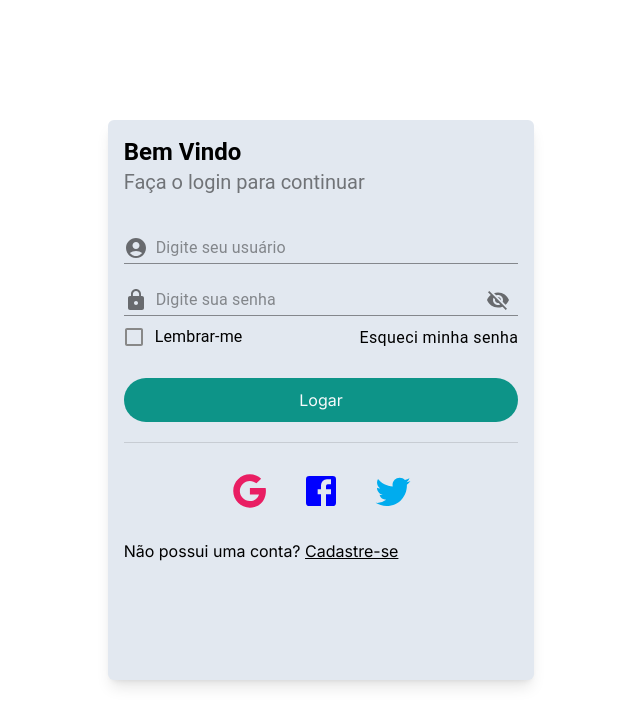
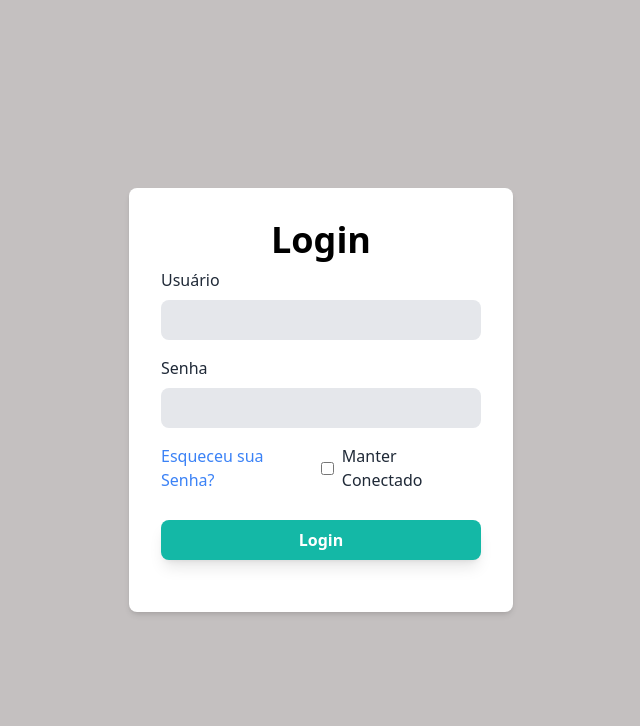
Before and after one commit to yLexter/todo-list, a Next.js app: page /login in a window 1280 px wide. Shown: the top 726 px of the page, without its empty margins (319-959 px from the left). Built offline with nearby package versions, Linux system fonts and the light colour scheme.

Commit message:
Pagina de login finalizada

```diff
--- a/app/calendario/page.tsx
+++ b/app/calendario/page.tsx
@@ -1,86 +1,87 @@
-'use client'
+"use client";
 
-import { Box, Button, IconButton, Tab, Tabs } from '@mui/material';
-import React, { useState } from 'react';
-import TitleOption from '../../components/utils/UI/TitleOption';
-import NavigateNextIcon from '@mui/icons-material/NavigateNext';
-import NavigateBeforeIcon from '@mui/icons-material/NavigateBefore';
-import { ITask } from '@/tsUtils/interfaces';
-import TabDay from './TabDay';
-import TabWeek from './TabWeek';
-import TabMonth from './TabMonth';
-import TabPanel from "./TabPanel"
-import { useAuthenticateContext } from '@/contexts';
-import { redirect } from 'next/navigation';
+import { Box, Button, IconButton, Tab, Tabs } from "@mui/material";
+import React, { useState } from "react";
+import TitleOption from "../../components/utils/UI/TitleOption";
+import NavigateNextIcon from "@mui/icons-material/NavigateNext";
+import NavigateBeforeIcon from "@mui/icons-material/NavigateBefore";
+import { ITask } from "@/tsUtils/interfaces";
+import TabDay from "./TabDay";
+import TabWeek from "./TabWeek";
+import TabMonth from "./TabMonth";
+import TabPanel from "./TabPanel";
+import { useAuthenticateContext } from "@/contexts";
+import { redirect } from "next/navigation";
+import LayoutProvider from "../LayoutProvider";
 
-interface IPropCalendar { }
+interface IPropCalendar {}
 
-export default function Page({ }: IPropCalendar) {
-
+export default function Page({}: IPropCalendar) {
    const { user } = useAuthenticateContext();
 
-    if (!user)
-        redirect("/login")
+   if (!user) redirect("/login");
 
    const [currentTab, setCurrentTab] = useState(1);
-    const handleChange = (e: React.SyntheticEvent<Element, Event>, value: number): void => {
+   const handleChange = (
+      e: React.SyntheticEvent<Element, Event>,
+      value: number
+   ): void => {
       setCurrentTab(value);
-    }
+   };
 
    const todayDate = new Date();
    const dateToString = todayDate.toLocaleString("pt-BR", {
-        day: '2-digit',
-        month: 'long',
-        year: 'numeric'
+      day: "2-digit",
+      month: "long",
+      year: "numeric",
    });
 
    const tasks: ITask[] = [
       {
          id: "a",
          content: "task1",
-            date: new Date()
+         date: new Date(),
       },
       {
          id: "y",
          content: "task 2",
-            date: new Date(Date.now() + 3600 * 1000 * 10 + 5 * 1000)
+         date: new Date(Date.now() + 3600 * 1000 * 10 + 5 * 1000),
       },
       {
          id: "z",
          content: "task 3",
-            date: new Date(Date.now() + 3600 * 1000 * 28 + 10 * 1000)
-        }
-    ]
+         date: new Date(Date.now() + 3600 * 1000 * 28 + 10 * 1000),
+      },
+   ];
 
    const sortedTasks = tasks.sort((a, b) => {
       const [hours1, minutes1] = [a.date.getHours(), a.date.getMinutes()];
       const [hours2, minutes2] = [b.date.getHours(), b.date.getMinutes()];
 
       return hours1 - hours2 || minutes1 - minutes2;
-    })
-
+   });
 
    return (
-        <Box className="col-span-9 w-full p-5"  >
-
-            <div className='flex justify-between gap-2 mb-5'>
+      <LayoutProvider>
+         <Box className="col-span-9 w-full p-5">
+            <div className="flex justify-between gap-2 mb-5">
                <TitleOption title={dateToString} />
                <Button>Adicionar Evento</Button>
             </div>
 
-            <div className='flex justify-between items-center mb-6'>
-                <Tabs onChange={handleChange} value={currentTab} >
+            <div className="flex justify-between items-center mb-6">
+               <Tabs onChange={handleChange} value={currentTab}>
                   <Tab label="Dia" value={1} />
                   <Tab label="Semana" value={2} />
                   <Tab label="Mês" value={3} />
                </Tabs>
 
-                <div className='flex gap-1'>
+               <div className="flex gap-1">
                   <IconButton size="large">
                      <NavigateBeforeIcon fontSize="inherit" />
                   </IconButton>
 
-                    <IconButton size="large" >
+                  <IconButton size="large">
                      <NavigateNextIcon fontSize="inherit" />
                   </IconButton>
                </div>
@@ -95,6 +96,7 @@ export default function Page({ }: IPropCalendar) {
             <TabPanel value={currentTab} index={3}>
                <TabMonth tasks={sortedTasks} />
             </TabPanel>
-        </Box >
+         </Box>
+      </LayoutProvider>
    );
-};
+}
--- a/app/layout.tsx
+++ b/app/layout.tsx
@@ -1,31 +1,26 @@
-import ContextProvider from '@/contexts/ContextProvider'
-import './globals.css'
-import type { Metadata } from 'next'
-import { Inter } from 'next/font/google'
-import LayoutProvider from './LayoutProvider'
+import ContextProvider from "@/contexts/ContextProvider";
+import "./globals.css";
+import type { Metadata } from "next";
+import { Inter } from "next/font/google";
+import LayoutProvider from "./LayoutProvider";
 
-const inter = Inter({ subsets: ['latin'] })
+const inter = Inter({ subsets: ["latin"] });
 
 export const metadata: Metadata = {
-  title: 'Create Next App',
-  description: 'Generated by create next app',
-}
+   title: "ToDo List",
+   description: "O melhor gerenciador de tarefas",
+};
 
 export default function RootLayout({
-  children,
+   children,
 }: {
-  children: React.ReactNode
+   children: React.ReactNode;
 }) {
-
-  return (
-    <html lang="en">
-      <body className={inter.className}>
-
-        <ContextProvider>
-          {children}
-        </ContextProvider>
-
-      </body>
-    </html>
-  )
+   return (
+      <html lang="en">
+         <body className="w-screen h-screen">
+            <ContextProvider>{children}</ContextProvider>
+         </body>
+      </html>
+   );
 }
--- /dev/null
+++ b/app/login/LoginScreen.tsx
@@ -0,0 +1,123 @@
+"use client";
+
+import {
+   Button,
+   Checkbox,
+   Divider,
+   FormControlLabel,
+   IconButton,
+   InputAdornment,
+   TextField,
+   Typography,
+} from "@mui/material";
+import React, { useState } from "react";
+
+import AccountCircleIcon from "@mui/icons-material/AccountCircle";
+import Visibility from "@mui/icons-material/Visibility";
+import VisibilityOff from "@mui/icons-material/VisibilityOff";
+import { z } from "zod";
+import { SubmitHandler, useForm } from "react-hook-form";
+import CustomButton from "../../components/utils/inputs/CustomButton";
+import GoogleIcon from "@mui/icons-material/Google";
+import FacebookIcon from "@mui/icons-material/Facebook";
+import TwitterIcon from "@mui/icons-material/Twitter";
+import SocialButton from "./SocialButton";
+import LockIcon from "@mui/icons-material/Lock";
+import { useAuthenticateContext } from "@/contexts";
+import { zodResolver } from "@hookform/resolvers/zod";
+
+type IPropPageLogin = {};
+
+const schema = z.object({
+   username: z.string().min(1, "Este campo é obrigatório"),
+   password: z.string().min(1, "Este campo é obrigatório"),
+   remember: z.boolean(),
+});
+
+type FormProps = z.infer<typeof schema>;
+
+export default function LoginScreen() {
+   const { authenticateUser } = useAuthenticateContext();
+
+   const {
+      register,
+      handleSubmit,
+      formState: { errors },
+   } = useForm<FormProps>({ resolver: zodResolver(schema) });
+
+   const [showPassword, setShowPassword] = useState(false);
+
+   const handleShowPassword = () => {
+      setShowPassword((oldShowPassword) => !oldShowPassword);
+   };
+
+   const onSubmit: SubmitHandler<FormProps> = (data) => {
+      authenticateUser();
+   };
+
+   return (
+      <div className="grid h-screen w-screen place-items-center bg-[#c4c0c0]">
+         <div className="bg-gray-800 flex flex-col justify-center w-96 h-96">
+            <form
+               className="max-w-[400px] w-full mx-auto rounded-lg bg-white p-8 px-8 shadow-md"
+               onSubmit={handleSubmit(onSubmit)}
+            >
+               <h2 className="text-4xl text-black font-bold text-center">
+                  Login
+               </h2>
+               <div className="flex flex-col text-gray-800 py-2">
+                  <label htmlFor="username">Usuário</label>
+                  <input
+                     {...register("username")}
+                     className={`rounded-lg bg-gray-200 mt-2 p-2 focus:border-blue-500 ${
+                        errors.username ? "border-red-500" : ""
+                     } focus:bg-white focus:outline-none`}
+                     type="text"
+                  />
+                  {errors.username && (
+                     <p className="text-red-500">{errors.username.message}</p>
+                  )}
+               </div>
+               <div className="flex flex-col text-gray-800 py-2">
+                  <label htmlFor="password">Senha</label>
+                  <input
+                     {...register("password")}
+                     className={`p-2 rounded-lg bg-gray-200 mt-2 focus:border-blue-500 ${
+                        errors.password ? "border-red-500" : ""
+                     } focus:bg-white focus:outline-none`}
+                     type="password"
+                  />
+                  {errors.password && (
+                     <p className="text-red-500">{errors.password.message}</p>
+                  )}
+               </div>
+               <div className="flex justify-between text-gray-800 py-2">
+                  <p
+                     id="checkbox-remember"
+                     className="text-blue-500 cursor-pointer"
+                  >
+                     Esqueceu sua Senha?{" "}
+                  </p>
+                  <label
+                     htmlFor="checkbox-remember"
+                     className="flex items-center"
+                  >
+                     <input
+                        {...register("remember")}
+                        className="mr-2"
+                        type="checkbox"
+                     />{" "}
+                     Manter Conectado
+                  </label>
+               </div>
+               <button
+                  type="submit"
+                  className="w-full my-5 py-2 bg-teal-500 shadow-lg hover:opacity-95 text-white font-semibold rounded-lg"
+               >
+                  Login
+               </button>
+            </form>
+         </div>
+      </div>
+   );
+}
--- a/app/login/page.tsx
+++ b/app/login/page.tsx
@@ -1,134 +1,42 @@
-'use client'
+"use client";
 
-import { Button, Checkbox, Divider, FormControlLabel, IconButton, InputAdornment, TextField, Typography } from '@mui/material';
-import React, { useState } from 'react';
+import {
+   Button,
+   Checkbox,
+   Divider,
+   FormControlLabel,
+   IconButton,
+   InputAdornment,
+   TextField,
+   Typography,
+} from "@mui/material";
+import React, { useState } from "react";
 
-import AccountCircleIcon from '@mui/icons-material/AccountCircle';
-import Visibility from '@mui/icons-material/Visibility';
-import VisibilityOff from '@mui/icons-material/VisibilityOff';
-import { z } from 'zod';
-import { SubmitHandler, useForm } from 'react-hook-form';
-import CustomButton from '../../components/utils/inputs/CustomButton';
-import CustomInput from '../../components/utils/inputs/CustomInput';
+import AccountCircleIcon from "@mui/icons-material/AccountCircle";
+import Visibility from "@mui/icons-material/Visibility";
+import VisibilityOff from "@mui/icons-material/VisibilityOff";
+import { z } from "zod";
+import { SubmitHandler, useForm } from "react-hook-form";
+import CustomButton from "../../components/utils/inputs/CustomButton";
+import CustomInput from "../../components/utils/inputs/CustomInput";
 
-import GoogleIcon from '@mui/icons-material/Google';
-import FacebookIcon from '@mui/icons-material/Facebook';
-import TwitterIcon from '@mui/icons-material/Twitter';
-import SocialButton from './SocialButton';
-import LockIcon from '@mui/icons-material/Lock';
-import { useAuthenticateContext } from '@/contexts';
-import { zodResolver } from "@hookform/resolvers/zod"
-import { redirect } from 'next/navigation';
+import GoogleIcon from "@mui/icons-material/Google";
+import FacebookIcon from "@mui/icons-material/Facebook";
+import TwitterIcon from "@mui/icons-material/Twitter";
+import SocialButton from "./SocialButton";
+import LockIcon from "@mui/icons-material/Lock";
+import { useAuthenticateContext } from "@/contexts";
+import { zodResolver } from "@hookform/resolvers/zod";
+import { redirect } from "next/navigation";
+import Home from "@/components/home/Home";
+import PageLogin from "./LoginScreen";
 
-type IPropLoginScreen = {}
+type IPropLoginScreen = {};
 
-const schema = z.object({
-    user: z.string().min(1, "Este campo é obrigatório"),
-    password: z.string().min(1, "Este campo é obrigatório")
-})
+export default function Page({}: IPropLoginScreen) {
+   const { user, authenticateUser } = useAuthenticateContext();
 
-type FormProps = z.infer<typeof schema>
+   if (user) return <Home />;
 
-export default function Page({ }: IPropLoginScreen) {
-
-    const { register, handleSubmit, formState: { errors } } = useForm<FormProps>({ resolver: zodResolver(schema) })
-    const [showPassword, setShowPassword] = useState(false)
-    const { authenticateUser } = useAuthenticateContext()
-
-    const handleShowPassword = () => {
-        setShowPassword(oldShowPassword => !oldShowPassword)
-    }
-
-    const onSubmit: SubmitHandler<FormProps> = (data) => {
-        authenticateUser();
-    }
-
-    return (
-        <div className='h-[70vh] w-1/3 flex flex-col gap-5 p-4 shadow-lg rounded-md bg-slate-200'>
-
-            <div className='mb-4'>
-                <h1 className='font-cb font-bold text-2xl'>Bem Vindo</h1>
-                <h2 className='font-cb font-normal opacity-50 text-xl'>Faça o login para continuar</h2>
-            </div>
-
-            <form onSubmit={handleSubmit(onSubmit)} className='h-auto w-auto flex flex-col gap-5'>
-
-                <TextField
-                    {...register("user")}
-                    placeholder="Digite seu usuário"
-                    variant="standard"
-                    error={!!errors.user?.message}
-                    helperText={errors.user?.message || ""}
-                    InputProps={{
-                        startAdornment: (
-                            <InputAdornment position="start">
-                                <AccountCircleIcon />
-                            </InputAdornment>
-                        )
-                    }}>
-                </TextField>
-
-                <div className='w-auto'>
-                    <TextField
-                        sx={{ width: "100%" }}
-                        {...register("password")}
-                        type={showPassword ? "text" : "password"}
-                        variant="standard"
-                        placeholder="Digite sua senha"
-                        error={!!errors.password?.message}
-                        helperText={errors.password?.message || ""}
-                        InputProps={{
-                            startAdornment: (
-                                <InputAdornment position="start">
-                                    <LockIcon />
-                                </InputAdornment>
-                            ),
-                            endAdornment: (
-                                <InputAdornment position="end">
-                                    <IconButton onClick={handleShowPassword}>
-                                        {showPassword ? <Visibility /> : <VisibilityOff />}
-                                    </IconButton>
-                                </InputAdornment>
-                            )
-                        }}  >
-                    </TextField>
-
-                    <div className="flex items-center justify-between">
-                        <FormControlLabel control={<Checkbox />} label="Lembrar-me" />
-                        <a href='#'><span className='font-cb font-normal tracking-wide' >Esqueci minha senha</span> </a>
-                    </div>
-                </div>
-
-                <CustomButton
-                    className='rounded-3xl text-slate-50 bg-teal-600 h-11'
-                    type='submit'
-                    variant='outlined'>
-                    Logar
-                </CustomButton>
-            </form>
-
-            <Divider />
-
-            <div className="flex gap-4 self-center">
-                <SocialButton
-                    sxIcon={{ color: "rgb(233, 30, 99)", fontSize: 40 }}
-                    Icon={GoogleIcon}
-                    onClick={() => { }}
-                />
-                <SocialButton
-                    sxIcon={{ color: "blue", fontSize: 40 }}
-                    Icon={FacebookIcon}
-                    onClick={() => { }}
-                />
-                <SocialButton
-                    sxIcon={{ color: "#00acee ", fontSize: 40 }}
-                    Icon={TwitterIcon}
-                    onClick={() => { }}
-                />
-            </div>
-
-            <span>Não possui uma conta? <a className='underline' href='#'>Cadastre-se</a>  </span>
-
-        </div >
-    );
-};
+   return <PageLogin />;
+}
--- a/app/notas/page.tsx
+++ b/app/notas/page.tsx
@@ -1,72 +1,80 @@
-'use client'
+"use client";
 
-import React, { useState } from 'react';
-import { INote } from './../../tsUtils';
-import Note from './Note';
-import TitleOption from '../../components/utils/UI/TitleOption';
-import AddNote from './../../components/modals/ModalAddNote';
-import ButtonAddNote from './ButtonAddNote';
-import ModalAddNote from './../../components/modals/ModalAddNote'
-import { useAuthenticateContext } from '@/contexts';
-import { redirect } from 'next/navigation';
+import React, { useState } from "react";
+import { INote } from "./../../tsUtils";
+import Note from "./Note";
+import TitleOption from "../../components/utils/UI/TitleOption";
+import AddNote from "./../../components/modals/ModalAddNote";
+import ButtonAddNote from "./ButtonAddNote";
+import ModalAddNote from "./../../components/modals/ModalAddNote";
+import { useAuthenticateContext } from "@/contexts";
+import { redirect } from "next/navigation";
+import LayoutProvider from "../LayoutProvider";
 
-interface PropNotes { }
+interface PropNotes {}
 
-export default function Notes({ }: PropNotes) {
-
+export default function Notes({}: PropNotes) {
    const { user } = useAuthenticateContext();
 
-    if (!user)
-        redirect("/login")
+   if (!user) redirect("/login");
 
-    const [openModal, setOpenModal] = useState(false)
+   const [openModal, setOpenModal] = useState(false);
 
    const handleClose = () => {
-        setOpenModal(false)
-    }
+      setOpenModal(false);
+   };
 
    const handleOpen = () => {
-        setOpenModal(true)
-    }
+      setOpenModal(true);
+   };
 
    const examplesNotes: INote[] = [
       {
          title: "sexo",
-            description: "Em um universo de milhões de estudantes, alguns deles conseguem o sonho da nota máxima na redação do Exame Nacional do Ensino Médio (Enem). A baiana Laiane Carvalho, 19 anos, foi uma delas. No ano passado, ela recebeu nota mil na prova de redação. Pelo fato de o exame ter um modelo muito específico, Laiane alerta os candidatos que participarão da edição de 2016 a ler as redações nota mil de edições anteriores. ",
-            id: "???kj"
+         description:
+            "Em um universo de milhões de estudantes, alguns deles conseguem o sonho da nota máxima na redação do Exame Nacional do Ensino Médio (Enem). A baiana Laiane Carvalho, 19 anos, foi uma delas. No ano passado, ela recebeu nota mil na prova de redação. Pelo fato de o exame ter um modelo muito específico, Laiane alerta os candidatos que participarão da edição de 2016 a ler as redações nota mil de edições anteriores. ",
+         id: "???kj",
       },
       {
          title: "sexo",
-            description: "Em um universo de milhões de estudantes, alguns deles conseguem o sonho da nota máxima na redação do Exame Nacional do Ensino Médio (Enem). A baiana Laiane Carvalho, 19 anos, foi uma delas. No ano passado, ela recebeu nota mil na prova de redação. Pelo fato de o exame ter um modelo muito específico, Laiane alerta os candidatos que participarão da edição de 2016 a ler as redações nota mil de edições anteriores. ",
-            id: "???v"
+         description:
+            "Em um universo de milhões de estudantes, alguns deles conseguem o sonho da nota máxima na redação do Exame Nacional do Ensino Médio (Enem). A baiana Laiane Carvalho, 19 anos, foi uma delas. No ano passado, ela recebeu nota mil na prova de redação. Pelo fato de o exame ter um modelo muito específico, Laiane alerta os candidatos que participarão da edição de 2016 a ler as redações nota mil de edições anteriores. ",
+         id: "???v",
       },
       {
          title: "sexo",
-            description: "Em um universo de milhões de estudantes, alguns deles conseguem o sonho da nota máxima na redação do Exame Nacional do Ensino Médio (Enem). A baiana Laiane Carvalho, 19 anos, foi uma delas. No ano passado, ela recebeu nota mil na prova de redação. Pelo fato de o exame ter um modelo muito específico, Laiane alerta os candidatos que participarão da edição de 2016 a ler as redações nota mil de edições anteriores. ",
-            id: "???d"
+         description:
+            "Em um universo de milhões de estudantes, alguns deles conseguem o sonho da nota máxima na redação do Exame Nacional do Ensino Médio (Enem). A baiana Laiane Carvalho, 19 anos, foi uma delas. No ano passado, ela recebeu nota mil na prova de redação. Pelo fato de o exame ter um modelo muito específico, Laiane alerta os candidatos que participarão da edição de 2016 a ler as redações nota mil de edições anteriores. ",
+         id: "???d",
       },
       {
          title: "sexo",
-            description: "Em um universo de milhões de estudantes, alguns deles conseguem o sonho da nota máxima na redação do Exame Nacional do Ensino Médio (Enem). A baiana Laiane Carvalho, 19 anos, foi uma delas. No ano passado, ela recebeu nota mil na prova de redação. Pelo fato de o exame ter um modelo muito específico, Laiane alerta os candidatos que participarão da edição de 2016 a ler as redações nota mil de edições anteriores. ",
-            id: "???s"
+         description:
+            "Em um universo de milhões de estudantes, alguns deles conseguem o sonho da nota máxima na redação do Exame Nacional do Ensino Médio (Enem). A baiana Laiane Carvalho, 19 anos, foi uma delas. No ano passado, ela recebeu nota mil na prova de redação. Pelo fato de o exame ter um modelo muito específico, Laiane alerta os candidatos que participarão da edição de 2016 a ler as redações nota mil de edições anteriores. ",
+         id: "???s",
       },
       {
          title: "sexo",
-            description: "Em um universo de milhões de estudantes, alguns deles conseguem o sonho da nota máxima na redação do Exame Nacional do Ensino Médio (Enem). A baiana Laiane Carvalho, 19 anos, foi uma delas. No ano passado, ela recebeu nota mil na prova de redação. Pelo fato de o exame ter um modelo muito específico, Laiane alerta os candidatos que participarão da edição de 2016 a ler as redações nota mil de edições anteriores. ",
-            id: "???z"
+         description:
+            "Em um universo de milhões de estudantes, alguns deles conseguem o sonho da nota máxima na redação do Exame Nacional do Ensino Médio (Enem). A baiana Laiane Carvalho, 19 anos, foi uma delas. No ano passado, ela recebeu nota mil na prova de redação. Pelo fato de o exame ter um modelo muito específico, Laiane alerta os candidatos que participarão da edição de 2016 a ler as redações nota mil de edições anteriores. ",
+         id: "???z",
       },
    ];
 
    return (
-        <div className='col-span-9'>
-            <TitleOption title='Anotações' />
+      <LayoutProvider>
+         <div className="col-span-9">
+            <TitleOption title="Anotações" />
 
-            <div className='flex flex-wrap gap-2 p-4'>
-                {examplesNotes.map(note => <Note key={note.id} note={note} />)}
-                <ButtonAddNote onClick={e => handleOpen()} />
+            <div className="flex flex-wrap gap-2 p-4">
+               {examplesNotes.map((note) => (
+                  <Note key={note.id} note={note} />
+               ))}
+               <ButtonAddNote onClick={(e) => handleOpen()} />
             </div>
 
             <ModalAddNote handleClose={handleClose} isOpen={openModal} />
          </div>
+      </LayoutProvider>
    );
-};
+}
--- a/components/menu/MainMenu.tsx
+++ b/components/menu/MainMenu.tsx
@@ -1,16 +1,22 @@
-import React from 'react';
-import Header from './Header';
-import TaskMenu from './TaskMenu';
-import Settings from './Settings';
-import Lists from './Lists';
-import { Divider, useTheme } from '@mui/material';
+import React from "react";
+import Header from "./Header";
+import TaskMenu from "./TaskMenu";
+import Settings from "./Settings";
+import Lists from "./Lists";
+import { Divider, useTheme } from "@mui/material";
+import { useAppThemeContext } from "@/contexts";
+import { twMerge } from "tailwind-merge";
 
-interface PropMainMenu { }
+interface PropMainMenu {}
 
-export default function MainMenu({ }: PropMainMenu) {
+export default function MainMenu({}: PropMainMenu) {
+   const { theme } = useAppThemeContext();
 
    return (
-        <aside className='col-span-3 flex flex-col p-3 h-screen'>
+      <aside
+         style={{ backgroundColor: theme.palette.background.default }}
+         className={twMerge("col-span-3 flex flex-col p-3 h-screen")}
+      >
          <Header />
          <Divider sx={{ marginBottom: "10px " }} />
          <TaskMenu />
@@ -20,5 +26,4 @@ export default function MainMenu({ }: PropMainMenu) {
          <Settings />
       </aside>
    );
-
-};
+}
--- /dev/null
+++ b/components/utils/UI/CustomDivider.tsx
@@ -0,0 +1,7 @@
+import React from "react";
+
+type IPropCustomDivider = {};
+
+export default function CustomDivider({}: IPropCustomDivider) {
+   return <div></div>;
+}
```
Also changed, not shown: app/LayoutProvider.tsx (+15 -16 lines), app/page.tsx (+7 -8 lines), app/globals.css (indentation only). Lines whose indentation alone changed are shown as unchanged.
